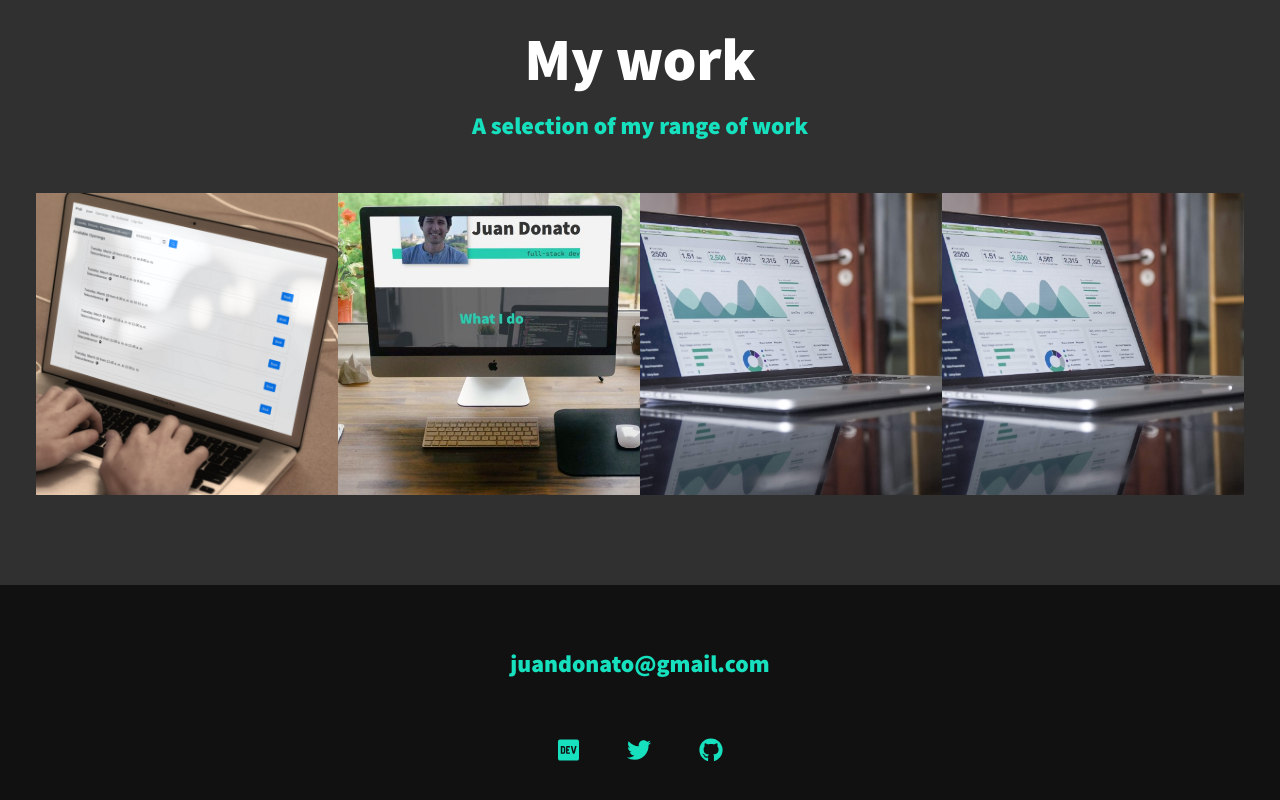
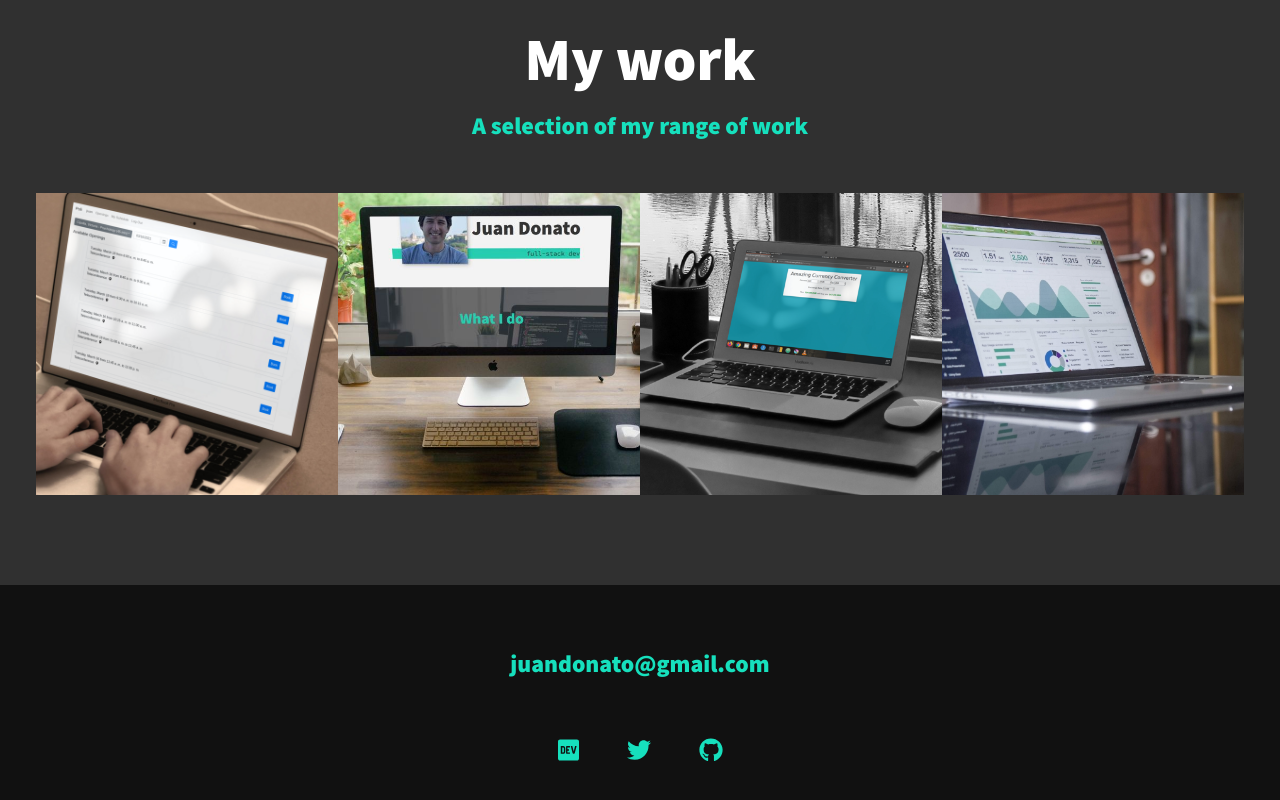
Before and after one commit to eldocbrown/dev-portfolio, a React (Create React App) app: page / in a window 1280 px wide. Shown: the part 1708-2508 px from the top of the page. Built offline with nearby package versions, Linux system fonts and the light colour scheme.

Commit message:
Added currency project data

```diff
--- a/src/projectsData.js
+++ b/src/projectsData.js
@@ -39,23 +39,23 @@ export default [
     liveLink: "http://poliapp.herokuapp.com"
   },
   {
-    id: "poli3",
+    id: "currency",
     keywords: [
-      "django", "javascript", "css"
+      "react", "hooks", "jest"
     ],
-    title: "Poli",
-    subtitle: "an appointment manager app",
-    imgTitleFilename: "portfolio-01.jpg",
+    title: "Currency",
+    subtitle: "currency exchange rate converter",
+    imgTitleFilename: "devcurrency-cover.png",
     descriptionParagraphs: [
-      "Voluptatibus, soluta blanditiis! Incidunt ea unde itaque illo molestiae eligendi sint culpa nobis voluptas sapiente voluptate, magnam ipsum eius earum?",
-      "Lorem, ipsum dolor sit amet consectetur adipisicing elit. Saepe et amet tenetur! Fugit sequi optio corrupti fugiat ducimus consequatur incidunt?",
-      "Voluptatibus, soluta blanditiis! Incidunt ea unde itaque illo molestiae eligendi sint culpa nobis voluptas sapiente voluptate, magnam ipsum eius earum?"
+      "Online currency converter React application, using rates pulled from Foreign exchange rates API (https://exchangeratesapi.io/). Initial exhange rates loading and change events are handled with React Hooks.",
+      "Tests are built with Jest and React Test Renderer, and pipeline is set to deploy the app on +90% code coverage only, and no tests failures.",
+      "Application is automatically built, tested and deployed with GitHub Actions and published at the project repository's GitHub Pages."
     ],
     imgDescriptionFileNames: [
-      "portfolio-details.jpg"
+      "devcurrency-01.png"
     ],
-    github: "https://github.com/eldocbrown/poli",
-    liveLink: ""
+    github: "https://github.com/eldocbrown/currency",
+    liveLink: "https://eldocbrown.github.io/currency/"
   },
   {
     id: "poli4",
```
Also changed, not shown: src/img/devcurrency-01.png (added), src/img/devcurrency-cover.png (added).
